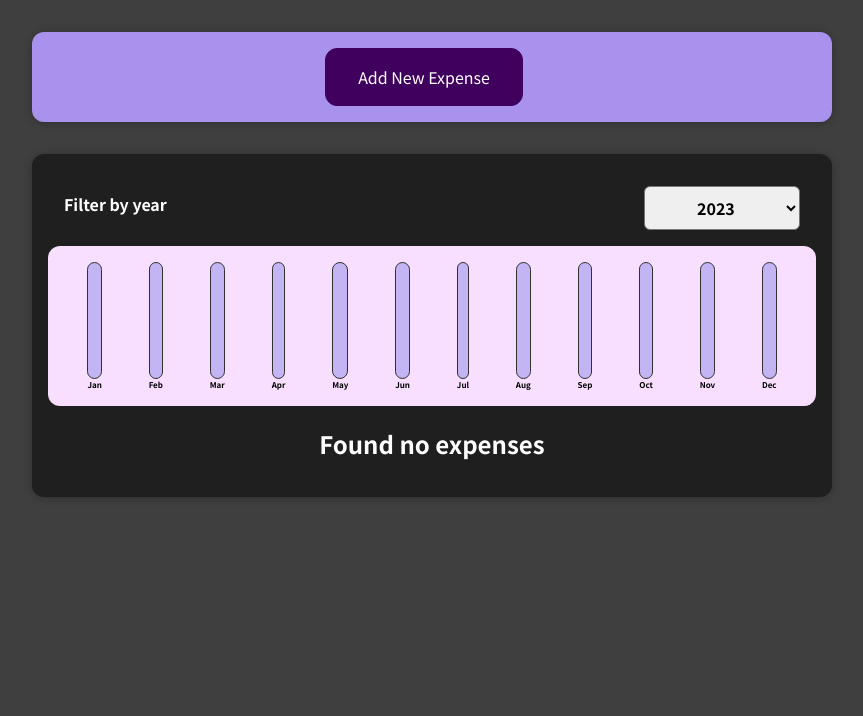
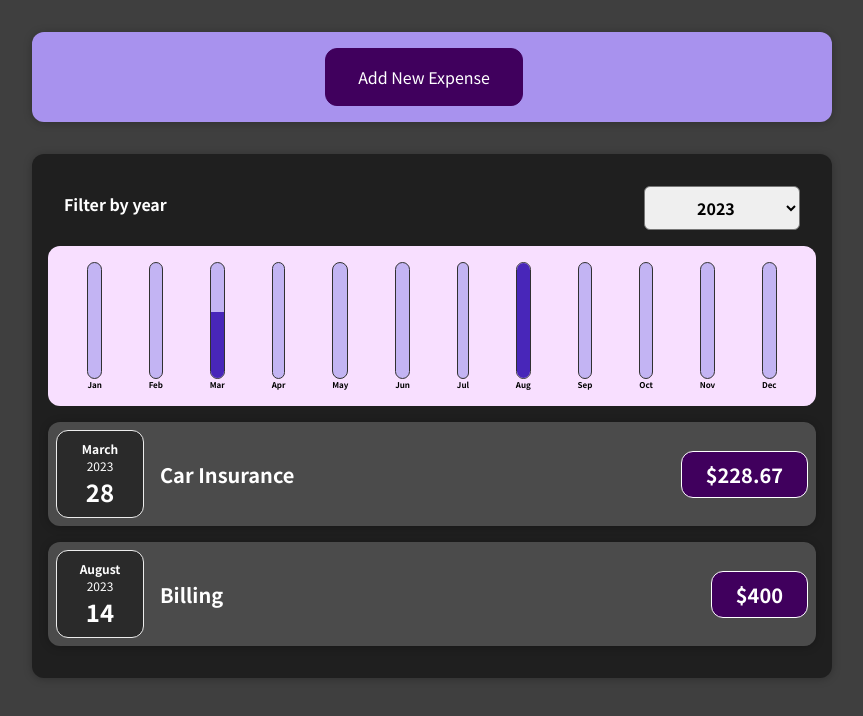
Before and after one commit to Torishnia/expense-tracker, a React (Create React App) app: page / in a window 1280 px wide. Shown: the top 716 px of the page, without its empty margins (208-1071 px from the left). Built offline with nearby package versions, Linux system fonts and the light colour scheme; the HTML template or start-up script is replaced by a standard one.

Commit message:
fixed bug

```diff
--- a/src/components/Expenses/index.js
+++ b/src/components/Expenses/index.js
@@ -8,7 +8,7 @@ import ExpensesChart from '../ExpensesChart';
 
 
 function Expenses ({ items }) {
-  const [filteredYear, setFilteredYear] = useState(2023);
+  const [filteredYear, setFilteredYear] = useState('2023');
   const filterChangeHandler = (selectedYear) => {
     setFilteredYear(selectedYear);
   }
```
